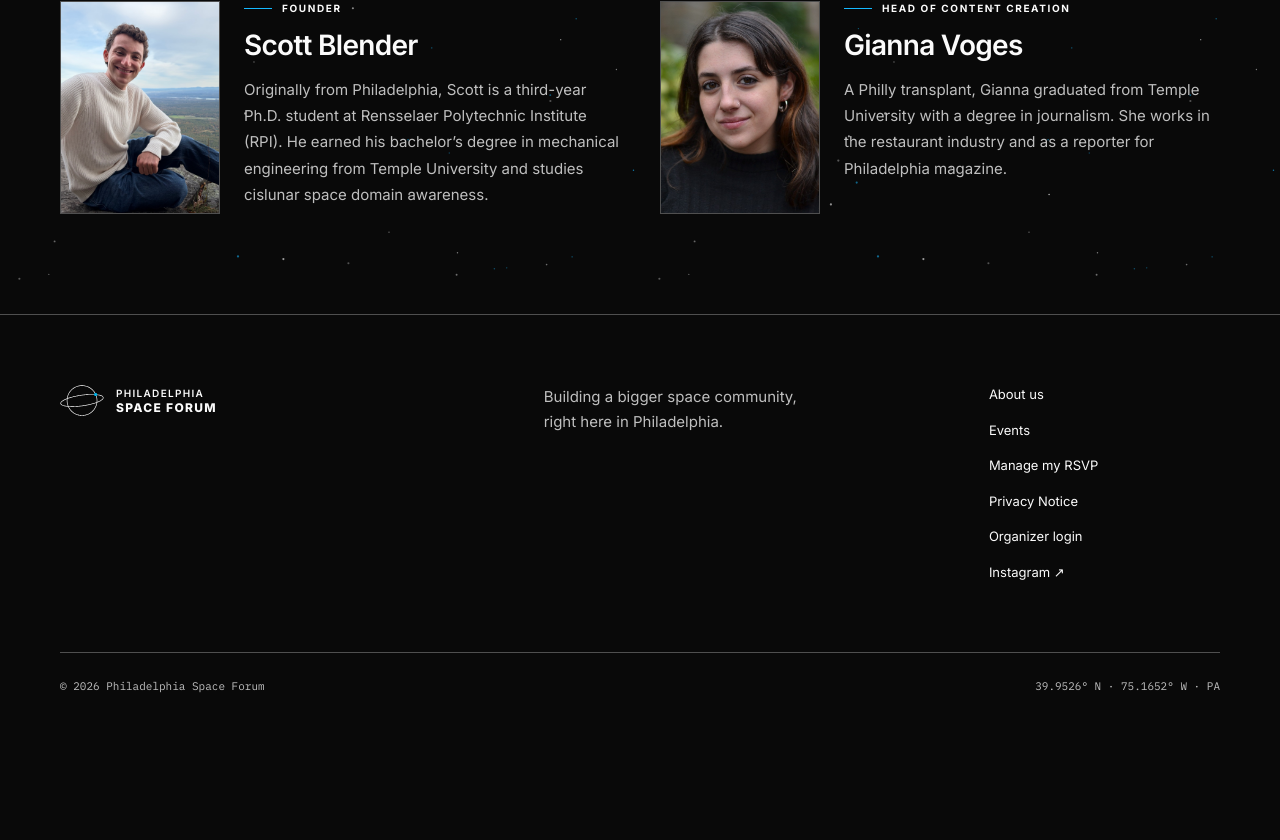
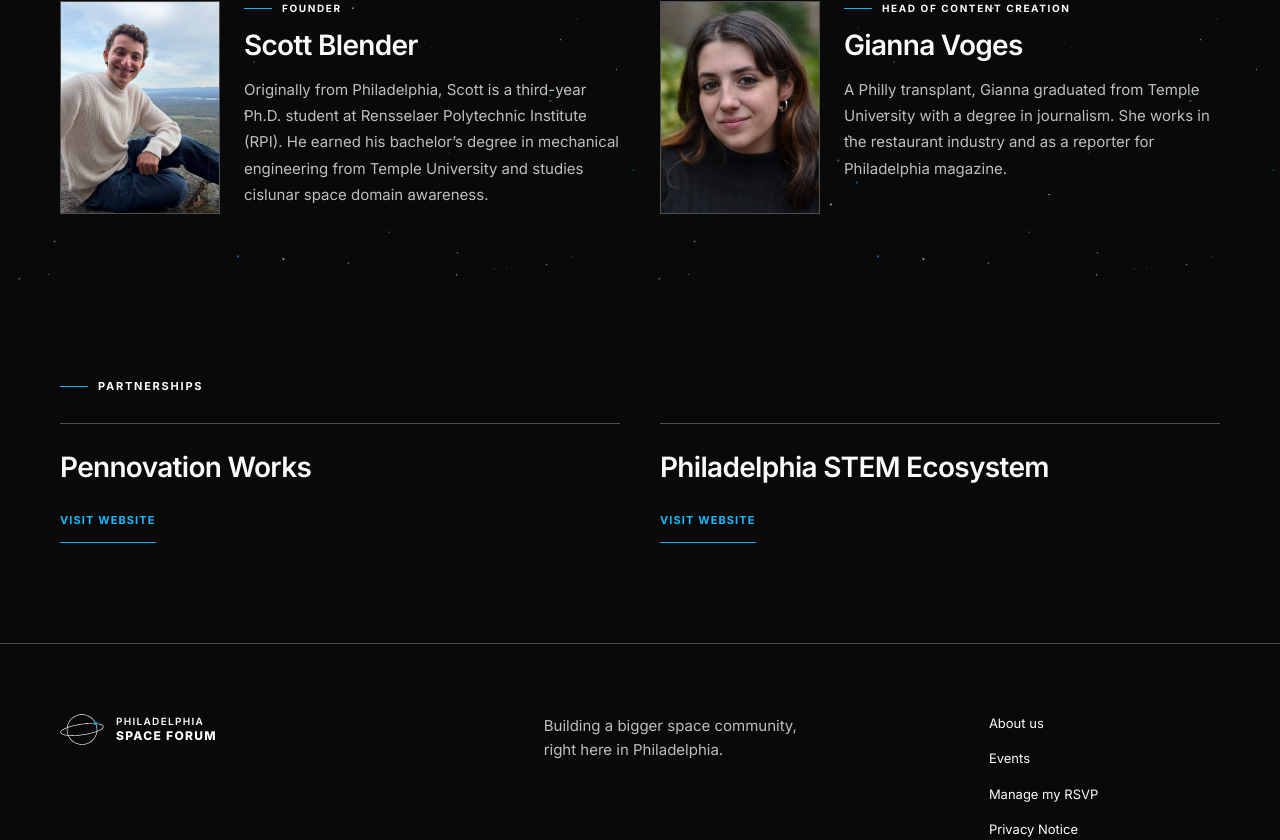
Before and after one commit to scottblender/philadelphia-space-forum, a Next.js app: page /about in a window 1280 px wide. Shown: the part 520-1360 px from the top of the page. Before the commit the page ends 1246 px from the top, so only its background shows below. Built offline with nearby package versions, Linux system fonts and the light colour scheme.

Commit message:
Show partnerships on the About Us page

```diff
--- a/app/about/page.tsx
+++ b/app/about/page.tsx
@@ -1,12 +1,14 @@
 import type { Metadata } from "next";
+import { PartnerCard } from "../components/PartnerCard";
 import { SiteFooter } from "../components/SiteFooter";
 import { SiteHeader } from "../components/SiteHeader";
 import { TeamMember } from "../components/TeamMember";
+import { partners } from "../data/partners";
 import { team } from "../data/team";
 
 export const metadata: Metadata = {
   title: "About Us | Philadelphia Space Forum",
-  description: "Meet the Philadelphia Space Forum team: Scott Blender and Gianna Voges.",
+  description: "Meet the Philadelphia Space Forum team and explore our partnerships.",
 };
 
 export default function AboutPage() {
@@ -26,6 +28,12 @@ export default function AboutPage() {
           {team.map((member) => <TeamMember key={member.id} member={member} />)}
         </div>
       </section>
+      <section className="page-width team-section" aria-labelledby="partnerships-label">
+        <p className="eyebrow" id="partnerships-label"><span /> Partnerships</p>
+        <div className="team-grid">
+          {partners.map((partner) => <PartnerCard key={partner.id} partner={partner} />)}
+        </div>
+      </section>
       <SiteFooter />
     </main>
   );
```
